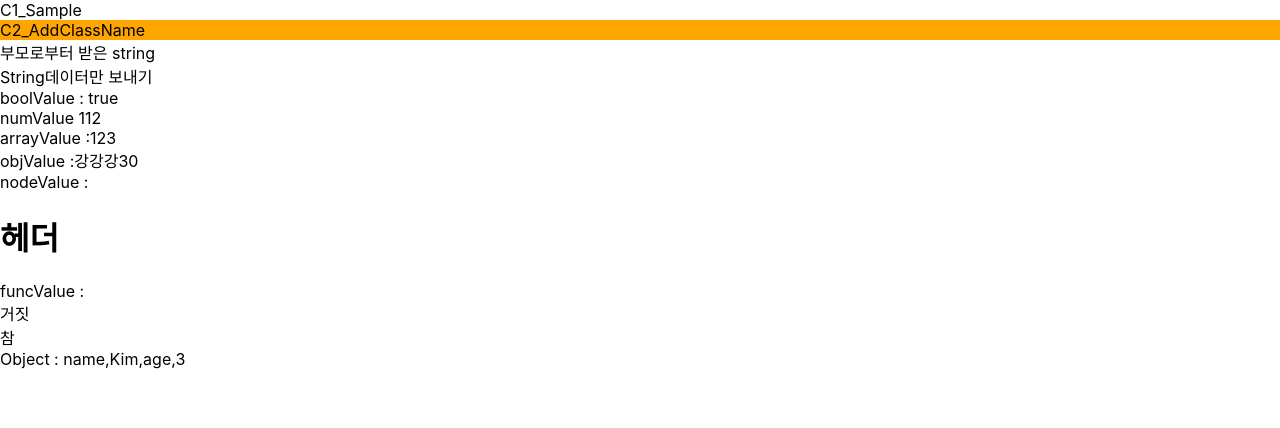
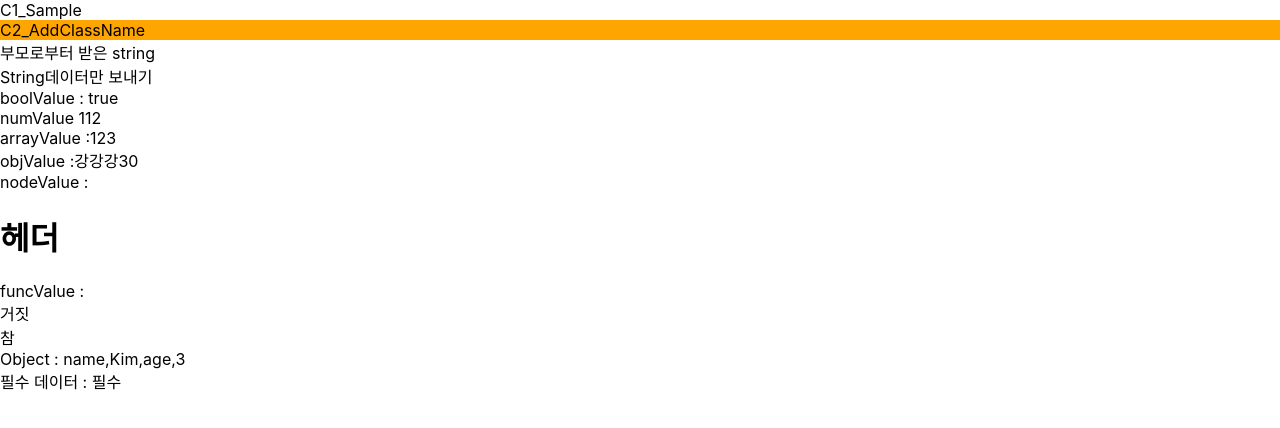
Before and after one commit to 0andme/React-Practice, a React (Create React App) app in the folder 211118/: page / in a window 1280 px wide. Shown: the top 428 px of the page. Built offline with nearby package versions, Linux system fonts and the light colour scheme.

Commit message:
feat : 필수 props 지정 - isRequired

```diff
--- a/211118/src/App.js
+++ b/211118/src/App.js
@@ -6,6 +6,7 @@ import C4_PropsDataString from "./component/C4_PropsDataString";
 import C5_PropsDataTypes from "./component/C5_PropsDataTypes";
 import C6_PropsDataBoolean from "./component/C6_PropsDataBoolean";
 import C7_PropsShape from "./component/C7_PropsShape";
+import C8_PropsShould from "./component/C8_PropsShould";
 function App() {
   return (
     <div>
@@ -25,6 +26,7 @@ function App() {
       <C6_PropsDataBoolean isTrue={false} />
       <C6_PropsDataBoolean isTrue={true} />
       <C7_PropsShape objValue={{ name: "Kim", age: 3 }} />
+      <C8_PropsShould valueName="필수" />
     </div>
   );
 }
--- /dev/null
+++ b/211118/src/component/C8_PropsShould.js
@@ -0,0 +1,20 @@
+import React, { Component } from "react";
+import PropTypes from "prop-types";
+
+// 필수 프로퍼티 지정하기
+class C8_PropsShould extends Component {
+  render() {
+    const { valueName } = this.props;
+    return (
+      <div>
+        <span>필수 데이터 : {valueName}</span>
+      </div>
+    );
+  }
+}
+// 데이터 타입 지정시 .isRequired를 붙인다.
+C8_PropsShould.propTypes = {
+  valueName: PropTypes.string.isRequired,
+};
+
+export default C8_PropsShould;
```
